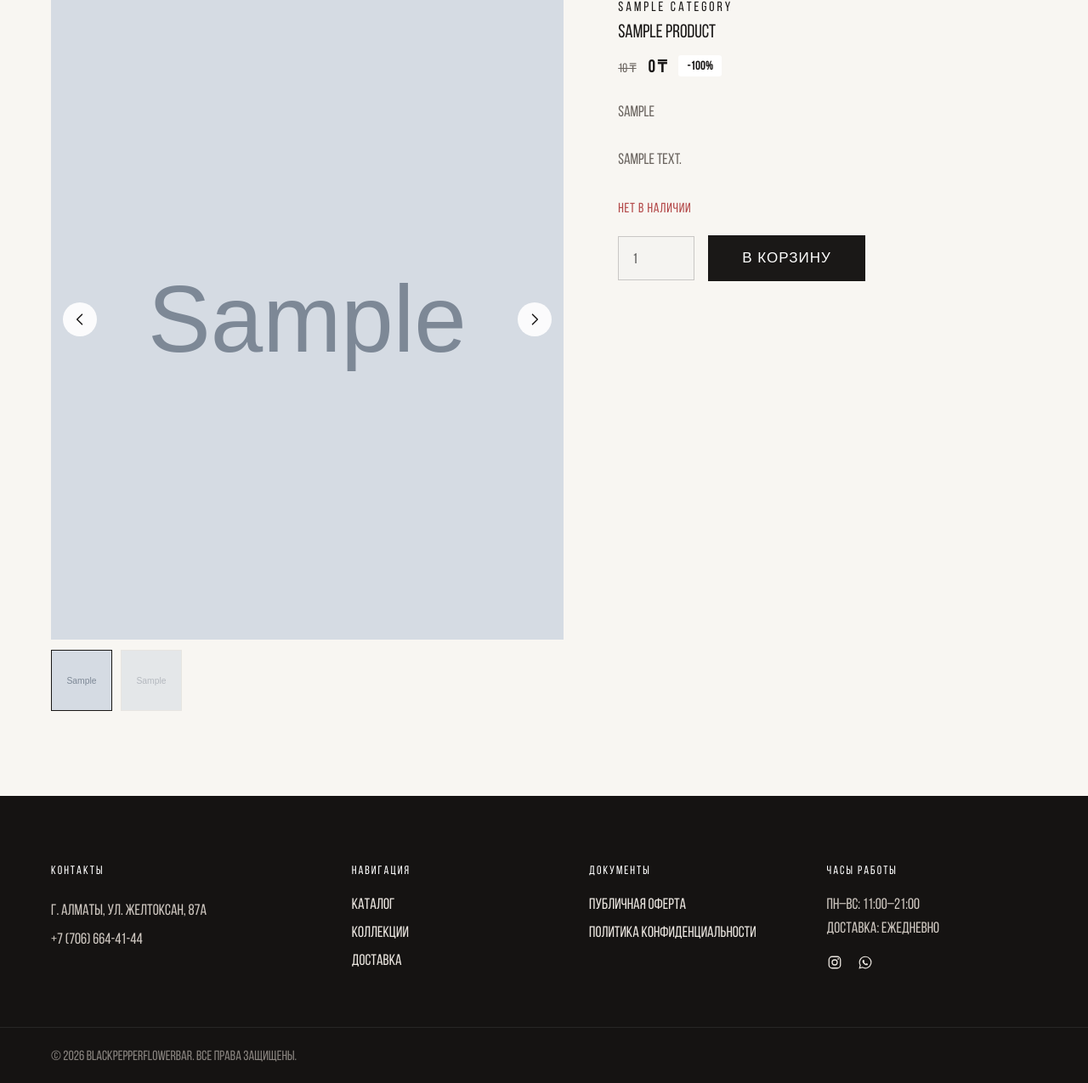
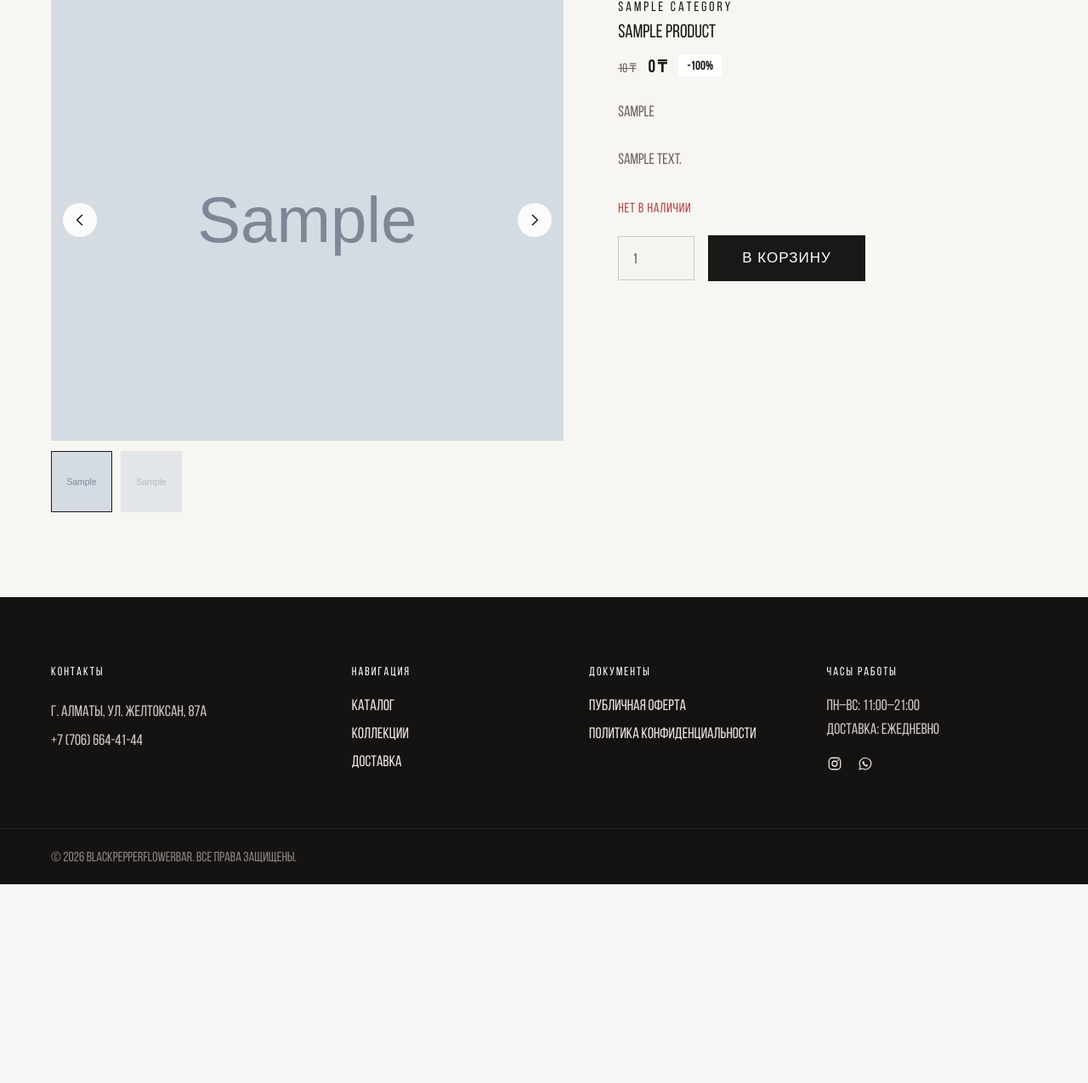
Before and after one commit to reebith546/blask_peeper, a Django app: a page that uses templates/base.html in a window 1280 px wide. Shown: the part 161-1436 px from the top of the page at 85% size. After the commit the page ends 1202 px from the top, so only its background shows below. Run offline with Django 5.2, Linux system fonts and the light colour scheme; tables that the repository leaves empty hold one stand-in row (values such as "Sample post"); grey boxes marked "Sample" are stand-in pictures.

Commit message:
Фото товара: потолок по высоте (65vh), чтобы помещалось на любом экране
Без потолка на широких мониторах (52% колонки от широкого окна) фото
при аспект-ratio 4:5 разрасталось за пределы экрана по высоте —
приходилось скроллить, чтобы увидеть цену/состав/кнопку. Вернул
max-height:65vh + width:100% (последнее обязательно — без него при
срабатывании max-height браузер по спеке aspect-ratio сам сжимает
ширину блока у́же колонки, это уже чинили раньше). object-fit
оставлен cover — картинка кадрируется, как и раньше, без прозрачных
полей по бокам. На мобилке потолок отключён (там своя раскладка,
проблема с высотой окна не актуальна).

Co-Authored-By: Claude Sonnet 5 <noreply@anthropic.com>

```diff
--- a/static/css/main.css
+++ b/static/css/main.css
@@ -918,10 +918,16 @@ ul { list-style: none; }
    не даёт грид-ячейке сжаться меньше суммарной ширины миниатюр — весь
    слайдер (и вместе с ним страница) вылезал за пределы экрана вбок. */
 .product-slider { min-width: 0; }
-/* Слайдер фото товара. */
+/* Слайдер фото товара — аспект-ratio 4:5, но с потолком по высоте
+   (65vh), чтобы на широких мониторах и невысоких окнах картинка не
+   разрасталась выше экрана. width:100% обязателен: без него браузер,
+   когда max-height реально ограничивает высоту, считает ширину ОТ
+   урезанной высоты (не от колонки грида) — блок сжимался у́же колонки. */
 .product-slider__stage {
   position: relative;
+  width: 100%;
   aspect-ratio: 4/5;
+  max-height: 65vh;
   overflow: hidden;
   background: #eee;
 }
@@ -1395,6 +1401,7 @@ ul { list-style: none; }
   .nav a { padding-left: 20px; padding-right: 20px; }
   .logo__image { height: 44px; }
   #categories, #advantages, #footer { scroll-margin-top: 80px; }
+  .product-slider__stage { max-height: none; }
   .hero { padding: 40px 0 60px; }
   .hero--image { min-height: 420px; padding: 64px 0; }
   .hero--image::before {
--- a/templates/base.html
+++ b/templates/base.html
@@ -10,7 +10,7 @@
 <link rel="icon" type="image/png" sizes="32x32" href="{% static 'images/favicon-32.png' %}">
 <link rel="apple-touch-icon" href="{% static 'images/apple-touch-icon.png' %}">
 <link rel="preload" href="{% static 'fonts/BebasNeue.woff2' %}" as="font" type="font/woff2" crossorigin>
-<link rel="stylesheet" href="{% static 'css/main.css' %}?v=20260924e">{# при правках CSS меняйте v, чтобы браузеры (особенно Safari) забрали новую версию #}
+<link rel="stylesheet" href="{% static 'css/main.css' %}?v=20260924f">{# при правках CSS меняйте v, чтобы браузеры (особенно Safari) забрали новую версию #}
 {% block extra_head %}{% endblock %}
 </head>
 <body>
```
